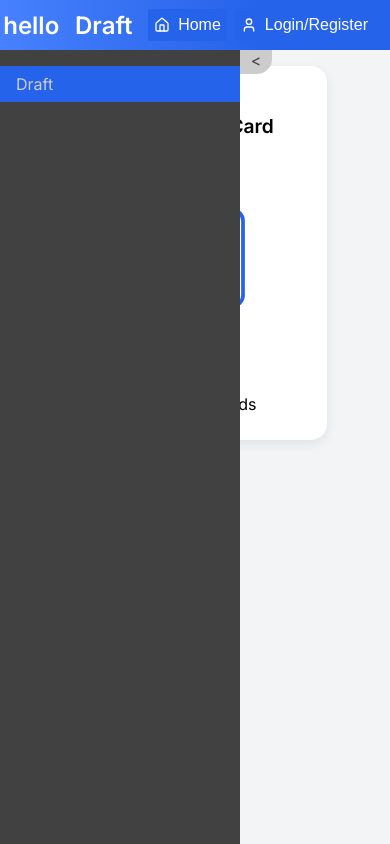
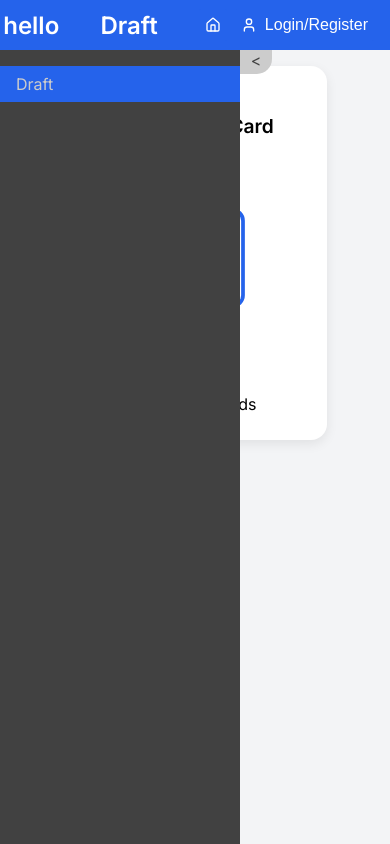
Before and after one commit to cknoe/AlexandrEFrontend, a React (Vite) app: page /draft in a window 390 px wide. Built offline with nearby package versions, Linux system fonts and the light colour scheme.

Commit message:
header + safari ios bars

```diff
--- a/src/components/Collections/CollectionList.tsx
+++ b/src/components/Collections/CollectionList.tsx
@@ -124,7 +124,7 @@ export default function CollectionList() {
   }
 
   return (
-    <div className={isTrayHidden ? 'collection-wrapper hide' : 'collection-wrapper'}>
+    <div className={isTrayHidden ? 'collection-wrapper hide-collection-tray' : 'collection-wrapper'}>
       <div className='collection-list-div'>
         <div
           className={`collection ${isDraft ? 'collection-selected' : ''}`}
--- a/src/components/Header.tsx
+++ b/src/components/Header.tsx
@@ -37,7 +37,8 @@ export default function Header() {
           <Link to="/">
             <button>
               <div className="text-with-icon">
-                <Home size={16} /> Home
+                <Home size={16} />
+                <span className='hide-on-phone'>Home</span>
               </div>
             </button>
           </Link>
@@ -55,7 +56,7 @@ export default function Header() {
               <DropdownMenu.Trigger className="dropdown-trigger">
                 <div className="text-with-icon">
                   <User size={16} />
-                  {contextUsername}
+                  <span className='hide-on-phone'>{contextUsername}</span>
                 </div>
               </DropdownMenu.Trigger>
 
--- a/src/css/collection.css
+++ b/src/css/collection.css
@@ -32,7 +32,7 @@
 }
 
 @media (max-width: 601px) {
-  .hide {
+  .hide-collection-tray {
     left: calc(-1 * var(--collection-tray-width));
   }
 
--- a/src/css/header.css
+++ b/src/css/header.css
@@ -8,13 +8,7 @@
   left: 0;
   right: 0;
   z-index: 1000;
-  background: linear-gradient(
-    0.25turn,
-    #4781ff,
-    #3571f2,
-    var(--main-color),
-    var(--main-color)
-  );
+  background: var(--main-color);
   color: white;
   padding-left: 0.2rem;
   padding-right: 1rem;
@@ -28,6 +22,7 @@
   display: flex;
   align-items: center;
   z-index: 2;
+  margin-right: 1em;
 }
 
 .header-logo {
@@ -50,7 +45,7 @@
 }
 
 .header-right {
-  margin-left: auto;
+  margin-left: 1em;
   display: flex;
   gap: 0.5rem;
   align-items: center;
--- a/src/css/main.css
+++ b/src/css/main.css
@@ -1,25 +1,30 @@
 @import url('https://fonts.googleapis.com/css2?family=Inter:wght@400;600&display=swap');
+
+html {
+  --main-color: #2563eb;
+  --collection-tray-width: 15em;
+  height: 100%;
+  font-family: 'Inter', sans-serif;
+}
+
 
 html,
 body,
 #root {
   height: 100%;
   margin: 0;
-  overflow: hidden;
 }
 
+html {
+  background: var(--main-color);
+}
+
+
 #root {
-  --main-color: #2563eb;
-  --collection-tray-width: 15em;
+  background: #f3f4f6;
   height: 100%;
   display: flex;
   flex-direction: column;
-}
-
-html {
-  height: 100%;
-  background: #f3f4f6;
-  font-family: 'Inter', sans-serif;
 }
 
 .main {
@@ -124,3 +129,9 @@ button:disabled {
   justify-content: center;
   align-items: center;
 }
+
+@media (max-width: 601px) {
+  .hide-on-phone {
+  display: none;
+}
+}
```
